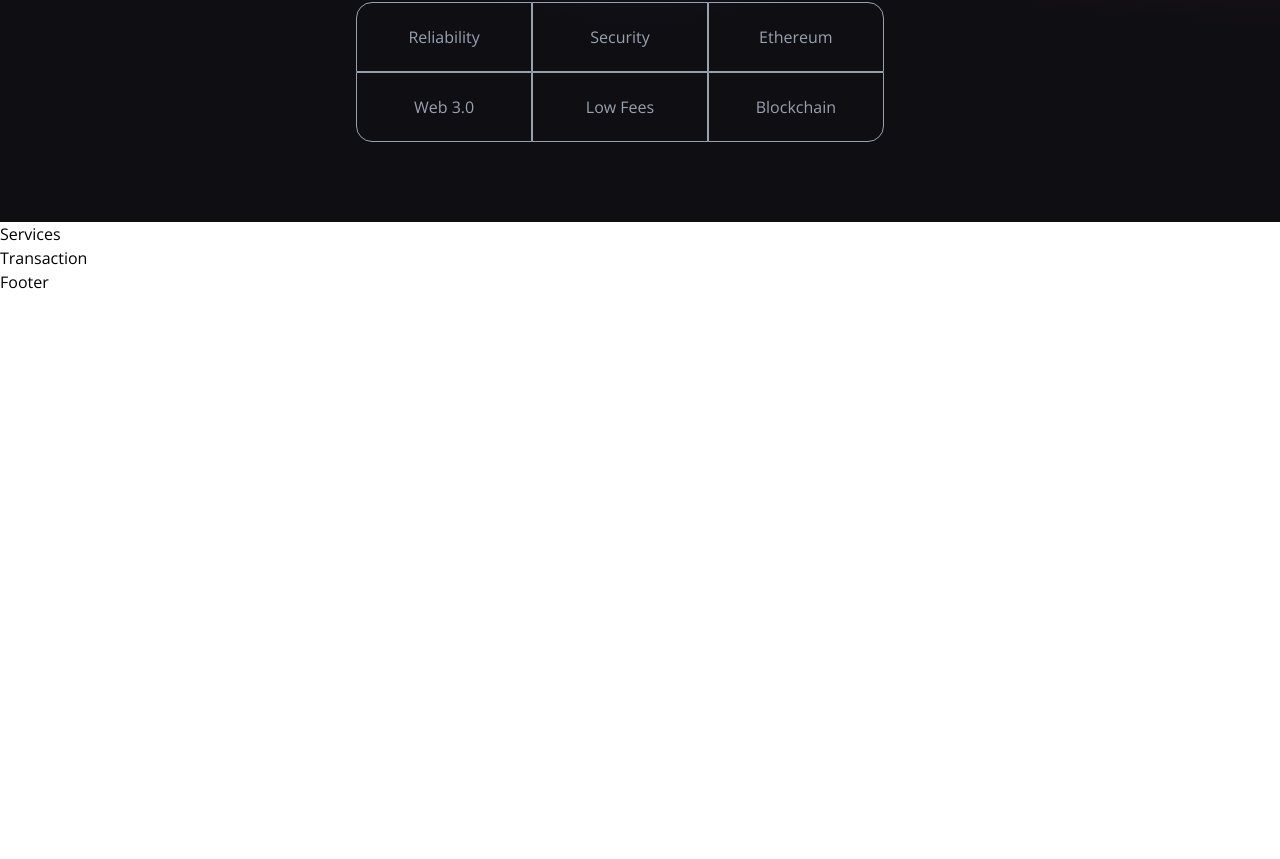
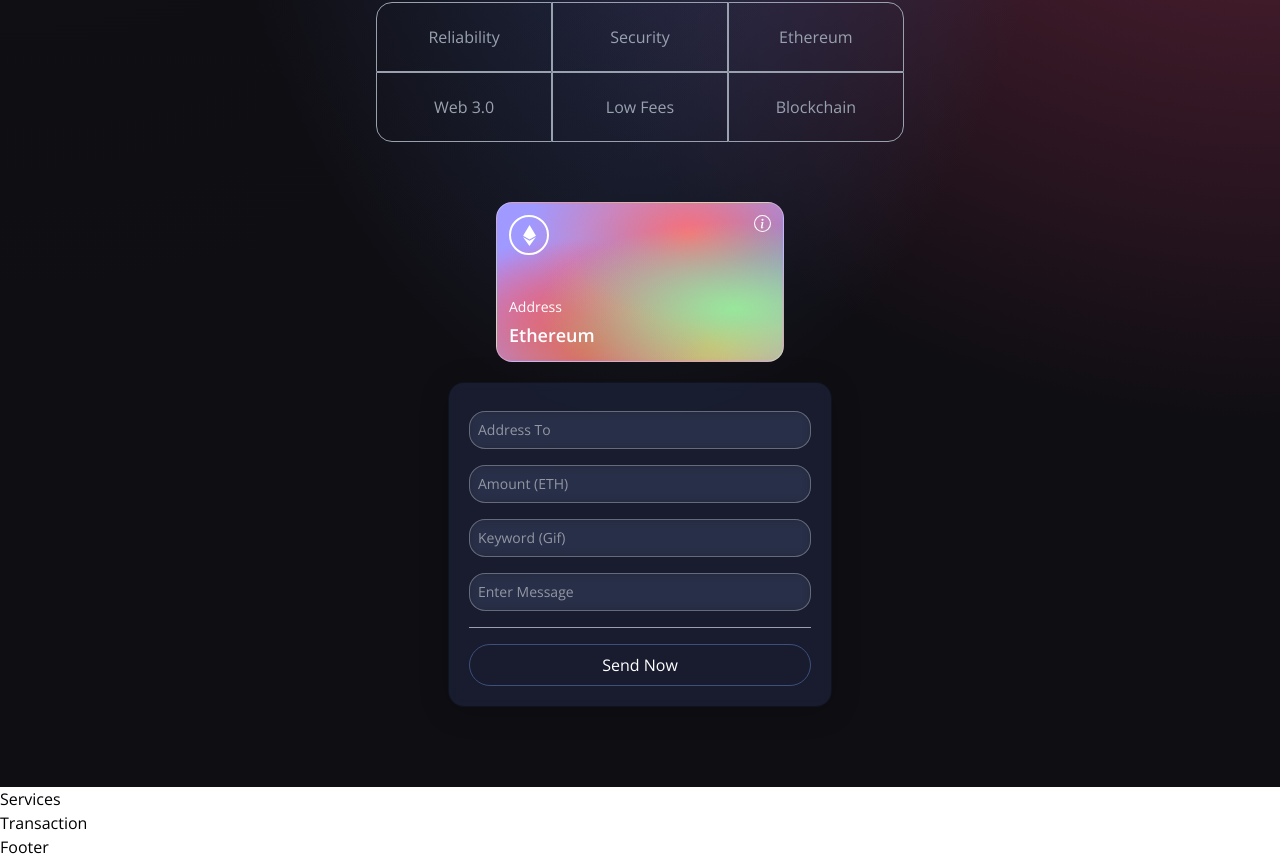
Before and after one commit to Shaarvy/Krypt, a React (Vite) app in the folder client/: page / in a window 1280 px wide. Shown: the part 450-1309 px from the top of the page. Before the commit the page ends 800 px from the top, so only its background shows below. Built offline with nearby package versions, Linux system fonts and the light colour scheme.

Commit message:
Completed Welcome Section

```diff
--- a/client/package.json
+++ b/client/package.json
@@ -12,6 +12,7 @@
   "dependencies": {
     "@tailwindcss/vite": "^4.1.10",
     "ethers": "^6.14.4",
+    "postcss": "^8.5.6",
     "react": "^19.1.0",
     "react-dom": "^19.1.0",
     "react-icons": "^5.5.0",
--- a/client/src/components/Loader.jsx
+++ b/client/src/components/Loader.jsx
@@ -1,6 +1,8 @@
 const Loader = () => {
     return (
-        <h1>Loader</h1>
+        <div className="flex justify-center items-center py-3">
+            <div className="animate-spin rounded-full h-32 w-32 border-b-2 border-red-700" />
+        </div>
     );
 }
 
--- a/client/src/components/Welcome.jsx
+++ b/client/src/components/Welcome.jsx
@@ -5,15 +5,30 @@
 
 const commonStyles = "min-h-[70px] sm:px-0 px-2 sm:min-w-[120px] flex justify-center items-center border-[0.5px] border-gray-400 text-gray-400";
 
+const Input = ({placeholder, name, type, value, handleChange}) => (
+    <input
+        placeholder={placeholder}
+        type={type}
+        step="0.0001"
+        value={value}
+        onChange = {(e) => handleChange(e, name)}
+        className="my-2 w-full rounded-sm p-2 outline-none bg-transparent text-white border-none text-sm white-glassmorphism"
+    />
+);
+
 const Welcome = () => {
     const connetWallet = () => {
 
     }
 
+    const handleSubmit = () => {
+
+    }
+
     return (
         <div className="flex w-full justify-center items-center">
-            <div className="flex md:flex-row flex-col items-start justify-between md:p-20 py-12 px-4">
-                <div className="flex flex-1 justify-start flex-col md:mr-10">
+            <div className="flex mf:flex-row flex-col items-start justify-between md:p-20 py-12 px-4">
+                <div className="flex flex-1 justify-start flex-col mf:mr-10">
                     <h1 className="text-3xl sm:text-5xl text-white text-gradient py-1">
                         Send Crypto <br /> across the world
                     </h1>
@@ -50,7 +65,45 @@
                     </div>
                 </div>
 
+                <div className="flex flex-col flex-1 items-center justify-start w-full mf:mt-0 mt-10">
+                    <div className="p-3 justify-end items-start flex-col rounded-xl h-40 sm:w-72 w-full my-5 eth-card white-glassmorphism">
+                        <div className="flex justify-between flex-col w-full h-full">
+                            <div className="flex justify-between items-start">
+                                <div className="w-10 h-10 rounded-full border-2 border-white flex justify-center items-center" >
+                                    <SiEthereum fontSize = {21} color = "#fff" />
+                                </div>
+                                <BsInfoCircle fontSize={17} color="#fff" />
+                            </div>
+                            <div>
+                                <p className="text-white font-light text-sm ">
+                                    Address
+                                </p>
+                                <p className="text-white font-semibold text-lg mt-1 ">
+                                    Ethereum
+                                </p>
+                            </div>
+                        </div>
+                    </div>
+                    <div className="p-5 sm:w-96 w-full flex flex-col justify-start items-center blue-glassmorphism">
+                        <Input placeholder="Address To" name="addressTo" typr="text" handleChange={() => {}} />
+                        <Input placeholder="Amount (ETH)" name="amount" typr="number" handleChange={() => {}} />
+                        <Input placeholder="Keyword (Gif) " name="keyword" typr="text" handleChange={() => {}} />
+                        <Input placeholder="Enter Message" name="message" typr="text" handleChange={() => {}} />
+                        <div className="h-[1px] w-full bg-gray-400 my-2 " />
+                        {false ? (
+                            <Loader />
+                        ) : (
+                            <button
+                                type="button"
+                                onClick={handleSubmit}
+                                className="text-white w-full mt-2 border-[1px] p-2 border-[#3d4f7c] rounded-full cursor-pointer"
+                            >
+                                Send Now
+                            </button>
 
+                        )}
+                    </div>
+                </div>
             </div>
         </div>
     );
--- /dev/null
+++ b/client/tailwind.config.js
@@ -0,0 +1,35 @@
+module.exports = {
+  purge: ["./src/**/*.{js,jsx,ts,tsx}", "./public/index.html"],
+  mode: "jit",
+  darkMode: false, // or 'media' or 'class'
+  theme: {
+    fontFamily: {
+      display: ["Open Sans", "sans-serif"],
+      body: ["Open Sans", "sans-serif"],
+    },
+    extend: {
+      screens: {
+        mf: "990px",
+      },
+      keyframes: {
+        "slide-in": {
+          "0%": {
+            "-webkit-transform": "translateX(120%)",
+            transform: "translateX(120%)",
+          },
+          "100%": {
+            "-webkit-transform": "translateX(0%)",
+            transform: "translateX(0%)",
+          },
+        },
+      },
+      animation: {
+        "slide-in": "slide-in 0.5s ease-out",
+      },
+    },
+  },
+  variants: {
+    extend: {},
+  },
+  plugins: [require("@tailwindcss/forms")],
+};
--- a/client/vite.config.js
+++ b/client/vite.config.js
@@ -5,6 +5,6 @@
 // https://vite.dev/config/
 export default defineConfig({
   plugins: [
-    tailwindcss(),
+    tailwindcss("./tailwind.config.js"),
     react()],
 })
```
Also changed, not shown: 1 other file (tests, documents, lock files or other folders).
